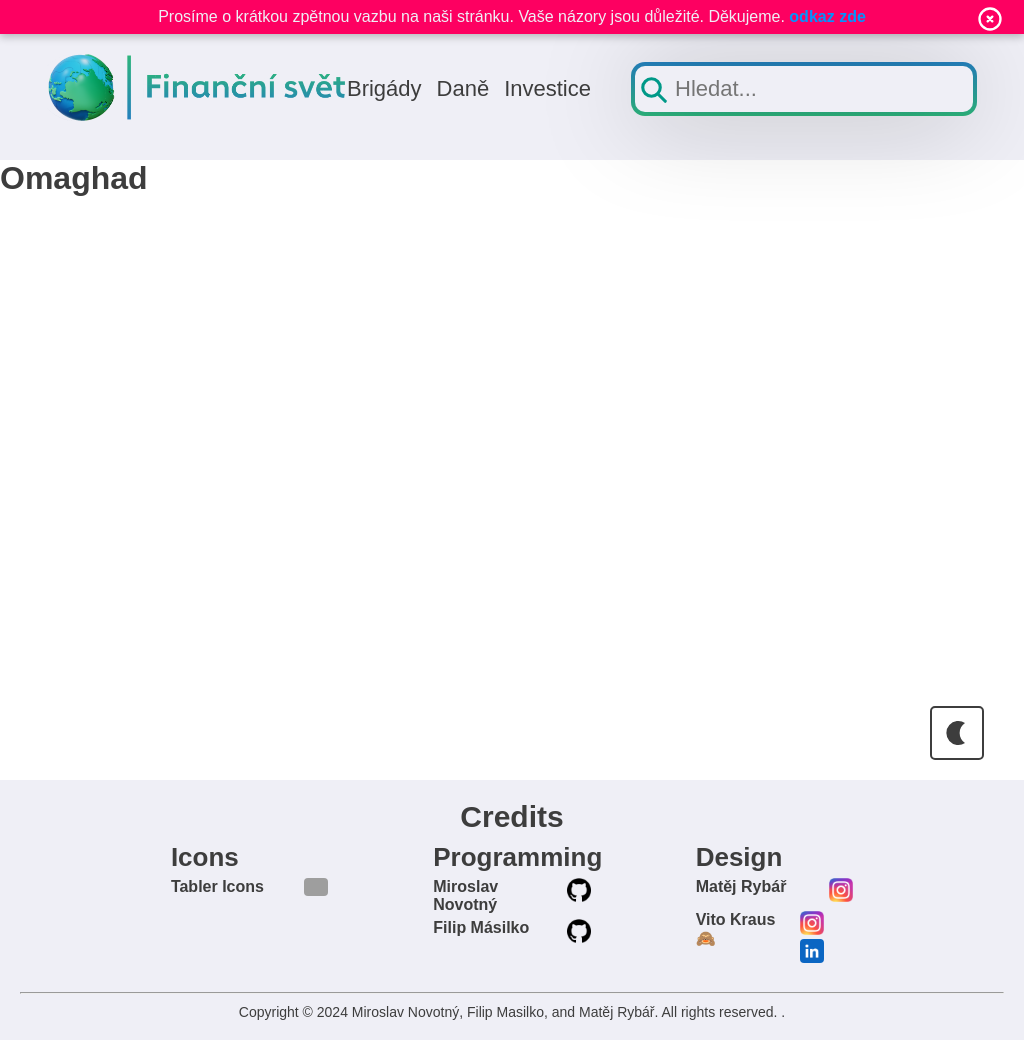
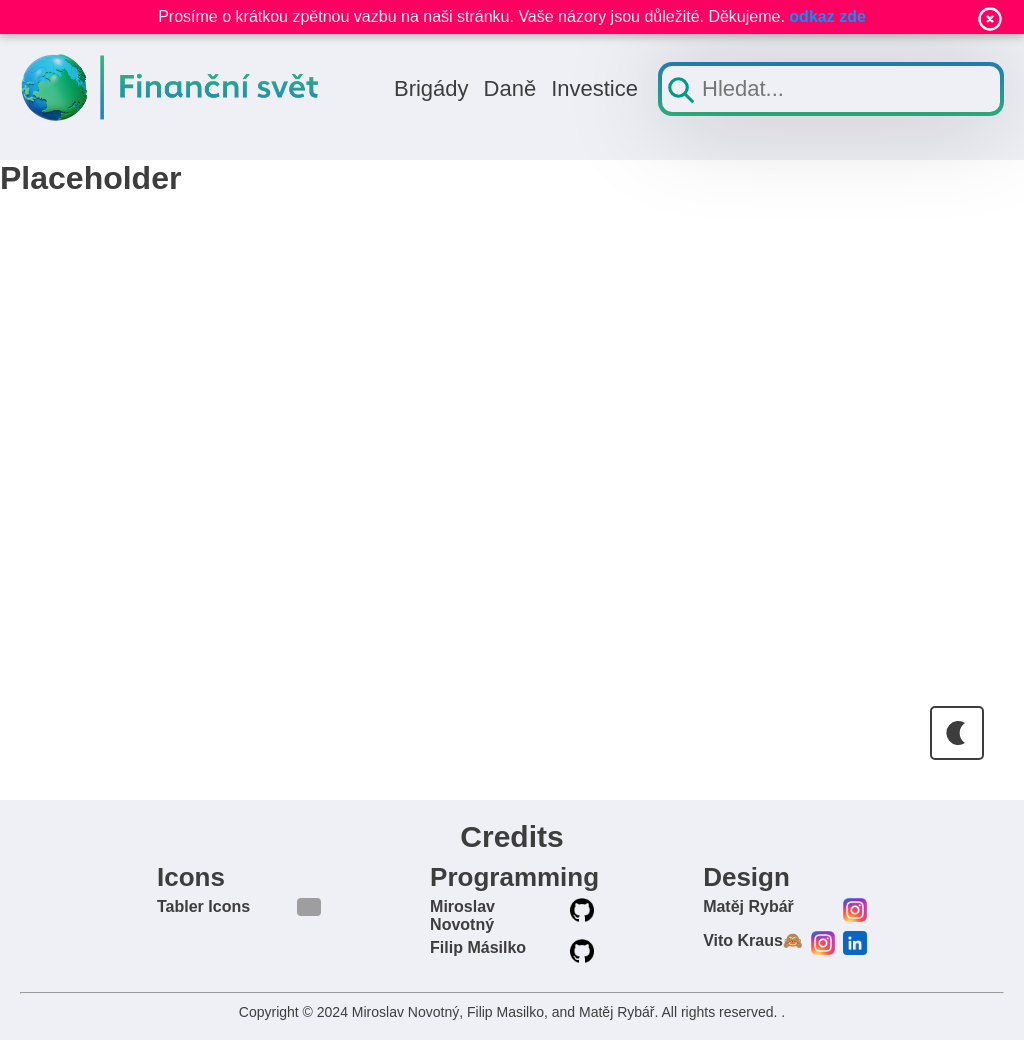
Before and after one commit to Miraneek/FinanciSvetNextJS, a Next.js app: page / in a window 1024 px wide. Built offline with nearby package versions, Linux system fonts and the light colour scheme; grey boxes are pictures that could not be loaded.

Commit message:
NavBar Fix

```diff
--- a/src/app/page.js
+++ b/src/app/page.js
@@ -1,8 +1,10 @@
+
+
 export default function Home() {
     return (
         <>
             <h1>
-                Omaghad
+                Placeholder
             </h1>
         </>
     );
--- a/src/components/Footer/Footer.module.css
+++ b/src/components/Footer/Footer.module.css
@@ -20,7 +20,7 @@
 }
 
 .footerLinks {
-    width: 80%;
+    width: 80vw;
     margin-bottom: 20px;
 }
 
@@ -67,6 +67,14 @@
     width: 100%;
 }
 
+@media only screen and (max-width: 1100px) and (min-width: 900px) {
+    .footer{
+        width: 100vw;
+    }
+
+
+}
+
 
 @media only screen and (max-width: 900px) {
     .footer p {
--- a/src/components/navbar/LogoSection/logoSection.module.css
+++ b/src/components/navbar/LogoSection/logoSection.module.css
@@ -1,5 +1,6 @@
 .logoSection img {
     max-width: 300px;
+    width: 100%;
 }
 
 @media only screen and (max-width: 900px) {
--- a/src/components/navbar/RightSide/SearchSection/SearchSection.module.css
+++ b/src/components/navbar/RightSide/SearchSection/SearchSection.module.css
@@ -13,7 +13,7 @@
 }
 
 .searchBar{
-    margin-left: 40px;
+    margin-left: 20px;
 }
 
 .searchBar input {
--- a/src/components/navbar/navbar.module.css
+++ b/src/components/navbar/navbar.module.css
@@ -16,10 +16,17 @@
 .nav {
     display: flex;
     justify-content: space-between;
-    align-items: stretch;
     padding: 20px;
     position: relative;
+    width: 70vw;
 }
+
+@media only screen and (max-width: 1100px) and (min-width: 900px) {
+    .nav{
+        width: 100vw;
+    }
+}
+
 
 @media only screen and (max-width: 900px) {
     .header {
```
